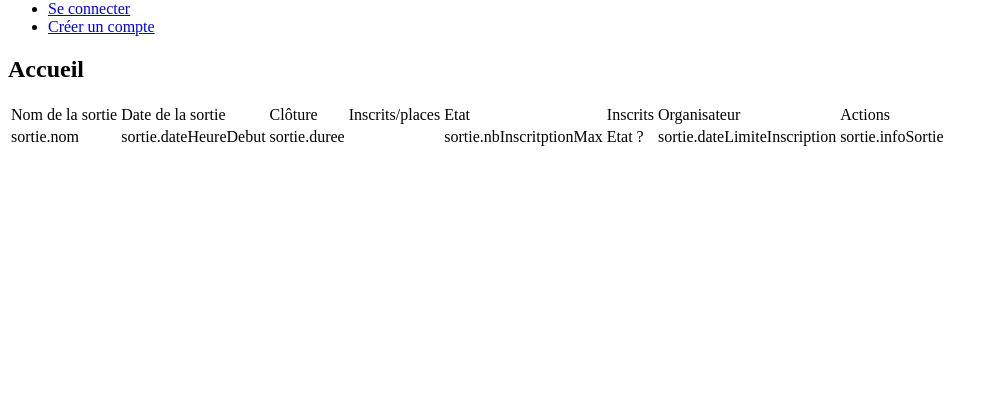
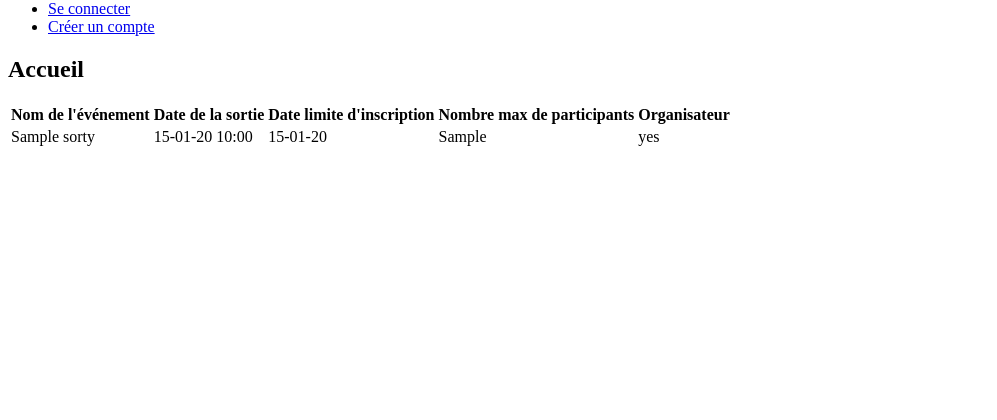
Before and after one commit to crislec64/Sortir.com, a PHP site: template templates/main/home.html.twig in a window 1280 px wide. Shown: the part 346-766 px from the top of the page, without its empty margins (0-997 px from the left). Run offline with PHP 8.4, Linux system fonts and the light colour scheme; the template is opened without the code that fills it: most values are stand-ins (such as "Sample title", 1, 10 or a date in 2020); some libraries are stand-ins or nearby versions.

Commit message:
Affichage sortie, formulaire, entities (cascade persist et remove)

```diff
--- a/src/Controller/CampusController.php
+++ b/src/Controller/CampusController.php
@@ -14,7 +14,7 @@ use Symfony\Component\Routing\Annotation\Route;
 
 
 /**
- * @Route("/admin", name=("admin_")
+ * @Route("/admin", name="admin_")
  */
 class CampusController extends AbstractController
 {
@@ -29,6 +29,7 @@ class CampusController extends AbstractController
             "campus"=>$campus
         ]);
     }
+
     /**
      * @Route("/campusTest", name="em-campustest")
      */
--- a/src/Entity/Lieu.php
+++ b/src/Entity/Lieu.php
@@ -45,7 +45,7 @@ class Lieu
     private $sorties;
 
     /**
-     * @ORM\ManyToOne(targetEntity=Ville::class, inversedBy="lieux")
+     * @ORM\ManyToOne(targetEntity=Ville::class, inversedBy="lieux", cascade={"persist"})
      * @ORM\JoinColumn(nullable=false)
      */
     private $ville;
--- a/src/Entity/Ville.php
+++ b/src/Entity/Ville.php
@@ -56,12 +56,12 @@ class Ville
         return $this;
     }
 
-    public function getCodePostal(): ?int
+    public function getCodePostal(): ?string
     {
         return $this->codePostal;
     }
 
-    public function setCodePostal(int $codePostal): self
+    public function setCodePostal(string $codePostal): self
     {
         $this->codePostal = $codePostal;
 
--- a/templates/inc/nav.html.twig
+++ b/templates/inc/nav.html.twig
@@ -9,7 +9,7 @@
             {% if is_granted("ROLE_ADMIN")%}
 
                 <li><a href="{{ path('admin_list') }}" title="Gérer les villes">Gérer les villes </a></li>
-                <li><a href="{{ path('campus') }}" title="Gérer les campus">Campus </a></li>
+                <li><a href="{{ path('admin_campus') }}" title="Gérer les campus">Campus </a></li>
                 <li><a href="{{ path('admin_create') }}" title="create"> Creation ville </a></li>
             {% endif %}
         {% else  %}
--- a/templates/main/home.html.twig
+++ b/templates/main/home.html.twig
@@ -15,30 +15,25 @@
 <body>
 {% block body %}
 <h2>Accueil</h2>
-{% for sortie in sorties %}
 <table>
     <tr>
-        <td>Nom de la sortie</td>
-        <td>Date de la sortie</td>
-        <td>Clôture</td>
-        <td>Inscrits/places</td>
-        <td>Etat</td>
-        <td>Inscrits</td>
-        <td>Organisateur</td>
-        <td>Actions</td>
+        <th>Nom de l'événement</th>
+        <th>Date de la sortie</th>
+        <th>Date limite d'inscription</th>
+        <th>Nombre max de participants</th>
+        <th>Organisateur</th>
     </tr>
+{% for sortie in sorties %}
     <tr>
-        <td>sortie.nom</td>
-        <td>sortie.dateHeureDebut</td>
-        <td>sortie.duree<td>
-        <td>sortie.nbInscritptionMax</td>
-        <td> Etat ?</td>
-        <td>sortie.dateLimiteInscription</td>
-        <td>sortie.infoSortie</td>
-
+        <td>{{ sortie.nom }}</td>
+        <td>{{ sortie.dateHeureDebut |date('d-m-y H:i') }}</td>
+        <td>{{ sortie.dateLimiteInscription |date('d-m-y') }}</td>
+        <td>{{ sortie.nbInscriptionsMax }}</td>
+{#        <td>{{ sortie.etat }}</td>#}
+        <td>{{ sortie.organisateur ? 'yes' : '' }}</td>
     </tr>
     {% endfor %}
+</table>
     {% endblock %}
-</table>
 </body>
 </html>
```
Also changed, not shown: src/Controller/SortieController.php (+33 -9 lines), src/Entity/Sortie.php (+7 -2 lines), src/Form/SortieType.php (+22 -14 lines).
